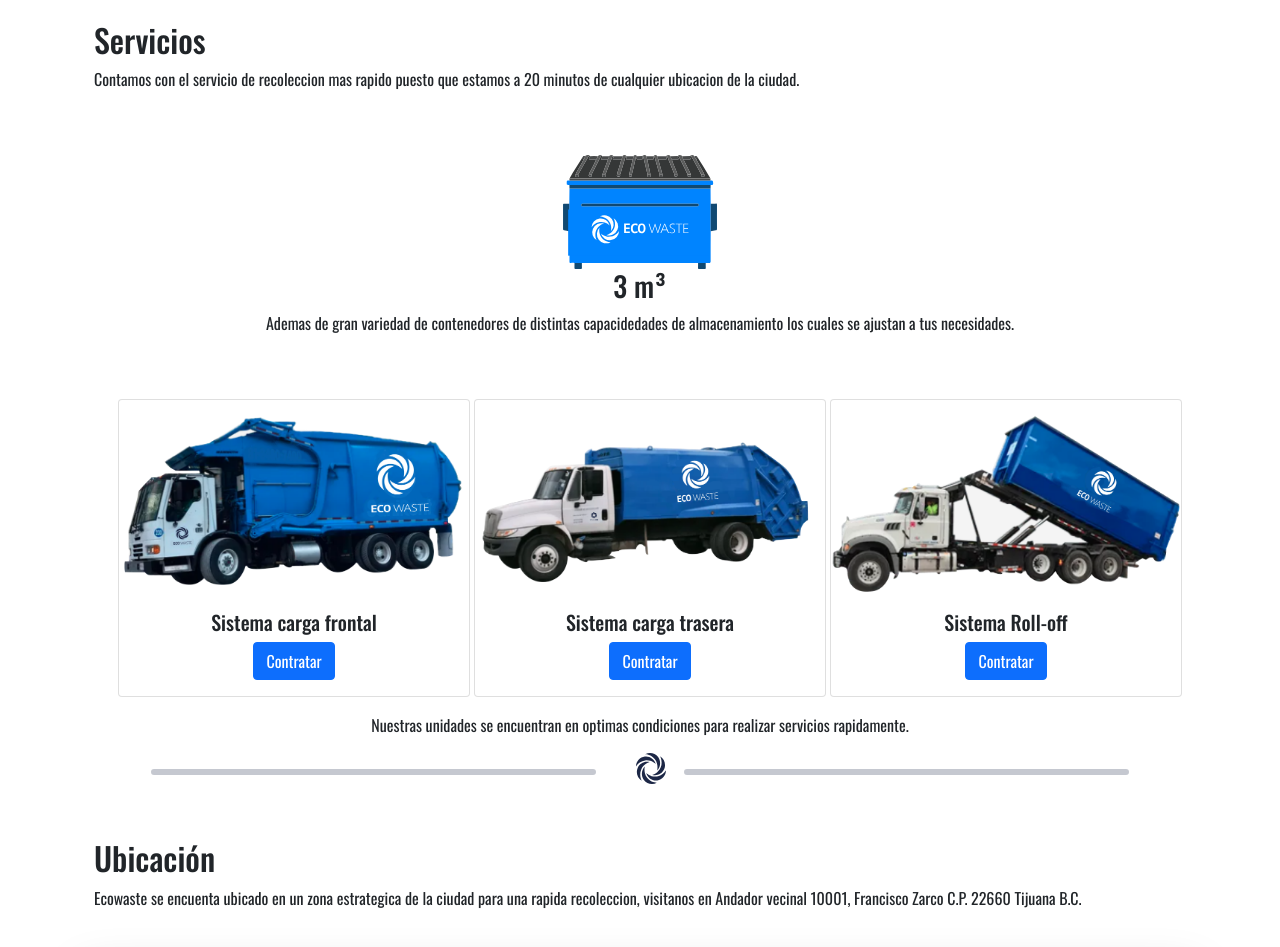
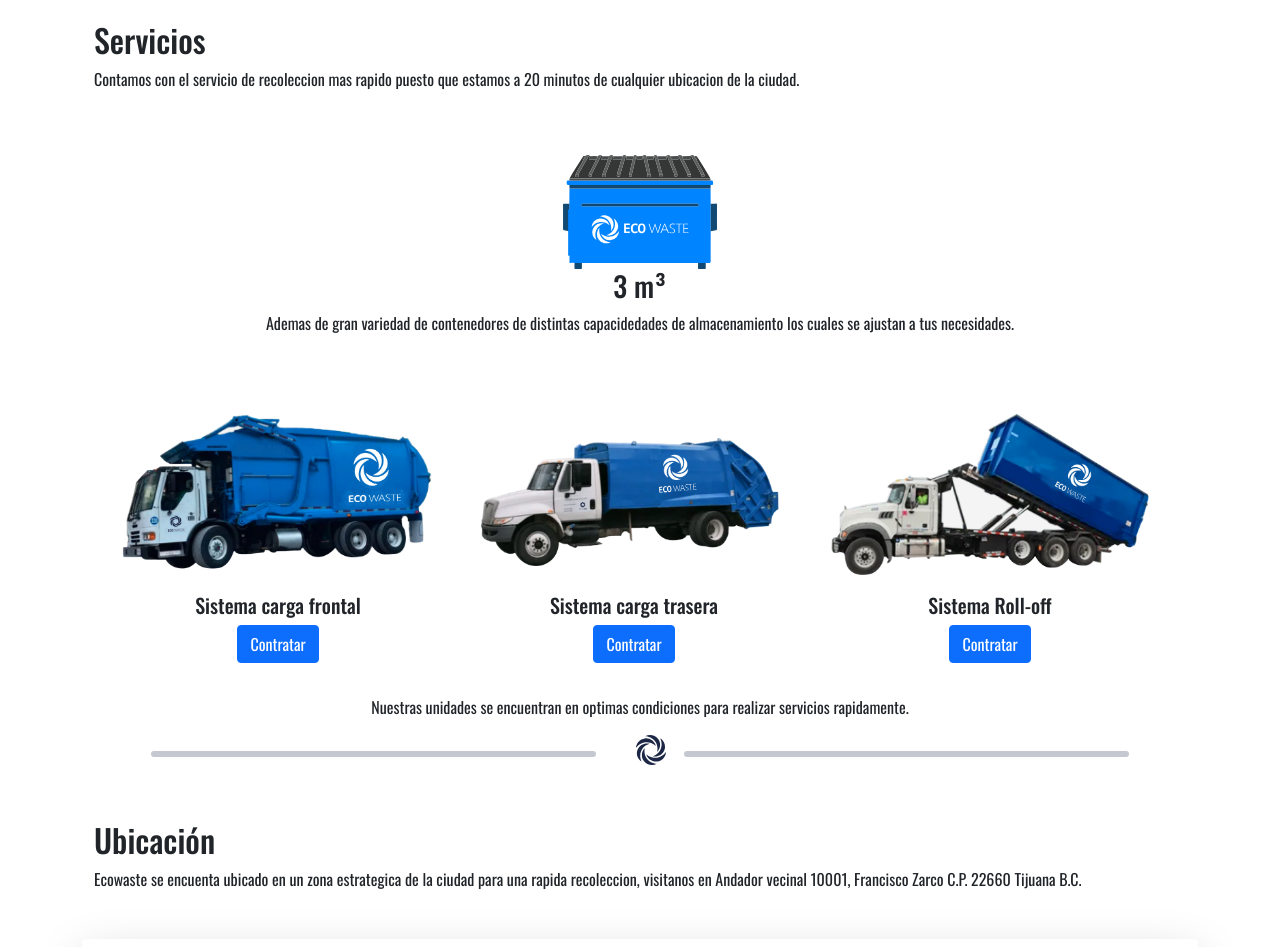
Before and after one commit to BurgosXavier/ecowaste-web, a plain HTML site: page index.html in a window 1280 px wide. Shown: the part 880-1827 px from the top of the page. Drawn offline with nearby package versions, Linux system fonts and the light colour scheme; grey boxes are pictures that could not be loaded.

Commit message:
Add files via upload

```diff
--- a/index.html
+++ b/index.html
@@ -127,7 +127,7 @@
         <h2>Servicios</h2>
         <p class="mb-5">Contamos con el servicio de recoleccion mas rapido puesto que estamos a 20 minutos de cualquier ubicacion de la ciudad.</p>
       </div>
-      <div class="container">
+      <div class="container-fluid">
         <div class="row align-content-center justify-content-center text-center">
           <!--<div class="col-4 col-lg-2 mt-3">
             <img src="svg/contenedor.svg" class="img-fluid" width="120px">
@@ -153,7 +153,7 @@
         </div>
         <div class="row text-center mt-5">
           <div class="col-12 col-lg-4">
-            <div class="card text-center" style="width: 22rem;">
+            <div class="card border-0 text-center" style="width: 20rem;">
               <img src="img/camion cf.png" class="card-img-top" >
               <div class="card-body">
                 <h5 class="card-title">Sistema carga frontal</h5>
@@ -162,7 +162,7 @@
             </div>
           </div>
           <div class="col-12 col-lg-4">
-            <div class="card text-center" style="width: 22rem;">
+            <div class="card border-0 text-center" style="width: 20rem;">
               <img src="img/camion ct.png" class="card-img-top" >
               <div class="card-body">
                 <h5 class="card-title">Sistema carga trasera</h5>
@@ -171,7 +171,7 @@
             </div>
           </div>
           <div class="col-12 col-lg-4">
-            <div class="card text-center" style="width: 22rem;">
+            <div class="card border-0 text-center" style="width: 20rem;">
               <img src="img/camion ro.png" class="card-img-top" >
               <div class="card-body">
                 <h5 class="card-title">Sistema Roll-off</h5>
```
